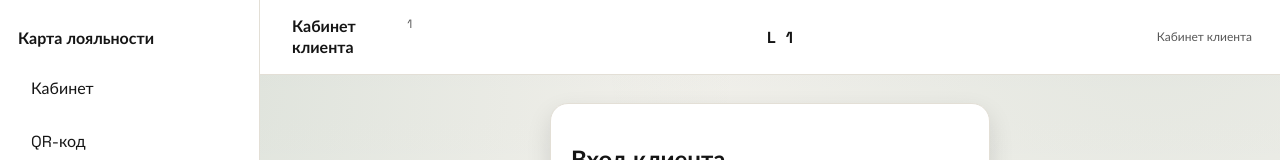
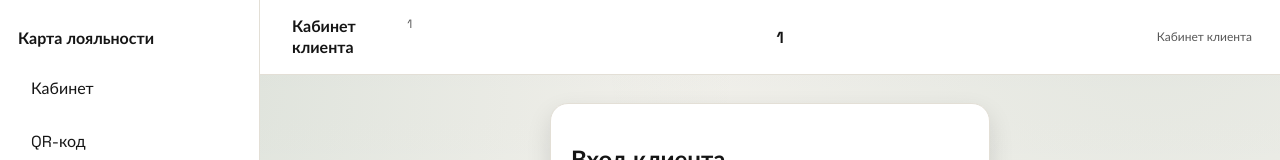
Before and after one commit to m1ke1994/loyality, a Vue app in the folder frontend/: page /t/1/login in a window 1280 px wide. Shown: the top 160 px of the page. Built offline with nearby package versions, Linux system fonts and the light colour scheme; no server answers.

Commit message:
Убрал <span class="brand-mark">L</span> из мобильной шапки. Сейчас в мобильной шапке остаётся только название и ФИО.

```diff
--- a/frontend/src/components/HeaderMobile.vue
+++ b/frontend/src/components/HeaderMobile.vue
@@ -4,7 +4,6 @@
       ☰
     </button>
     <div class="header-mobile-title">
-      <span class="brand-mark">L</span>
       <span>{{ title }}</span>
     </div>
     <div v-if="name" class="header-mobile-subtitle">{{ name }}</div>
```
